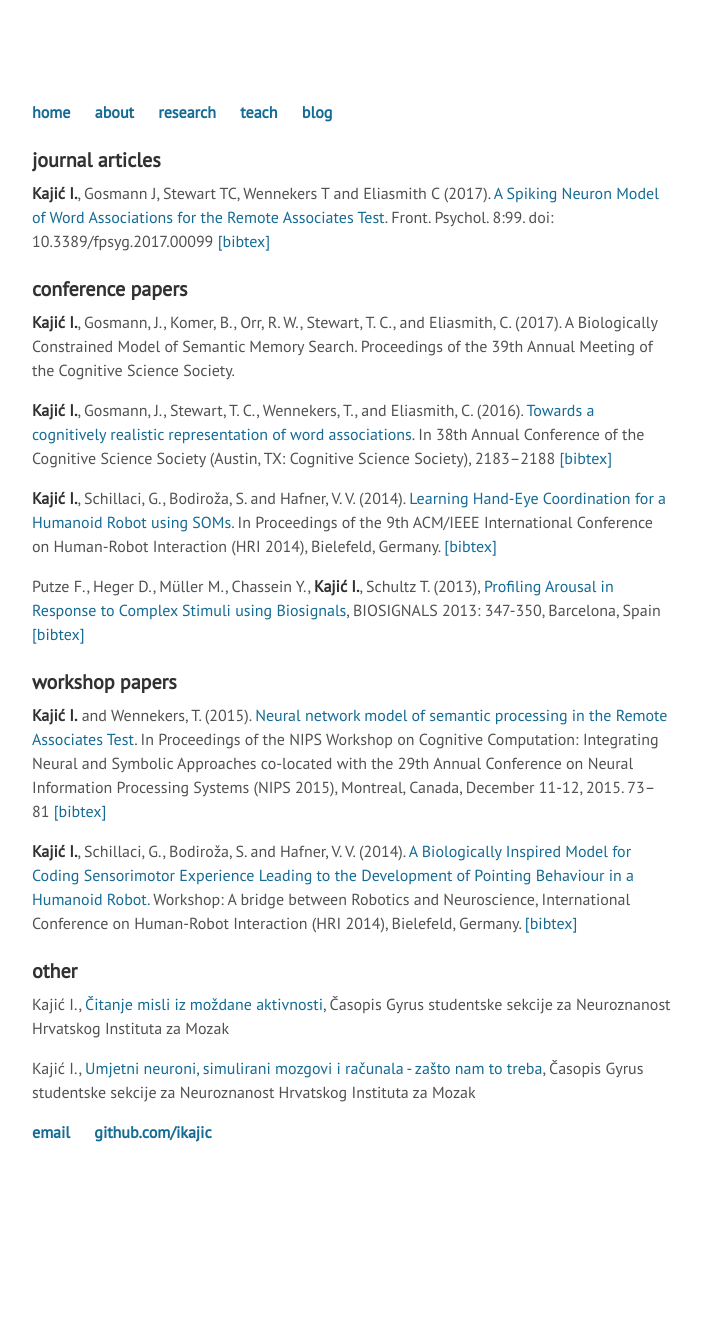
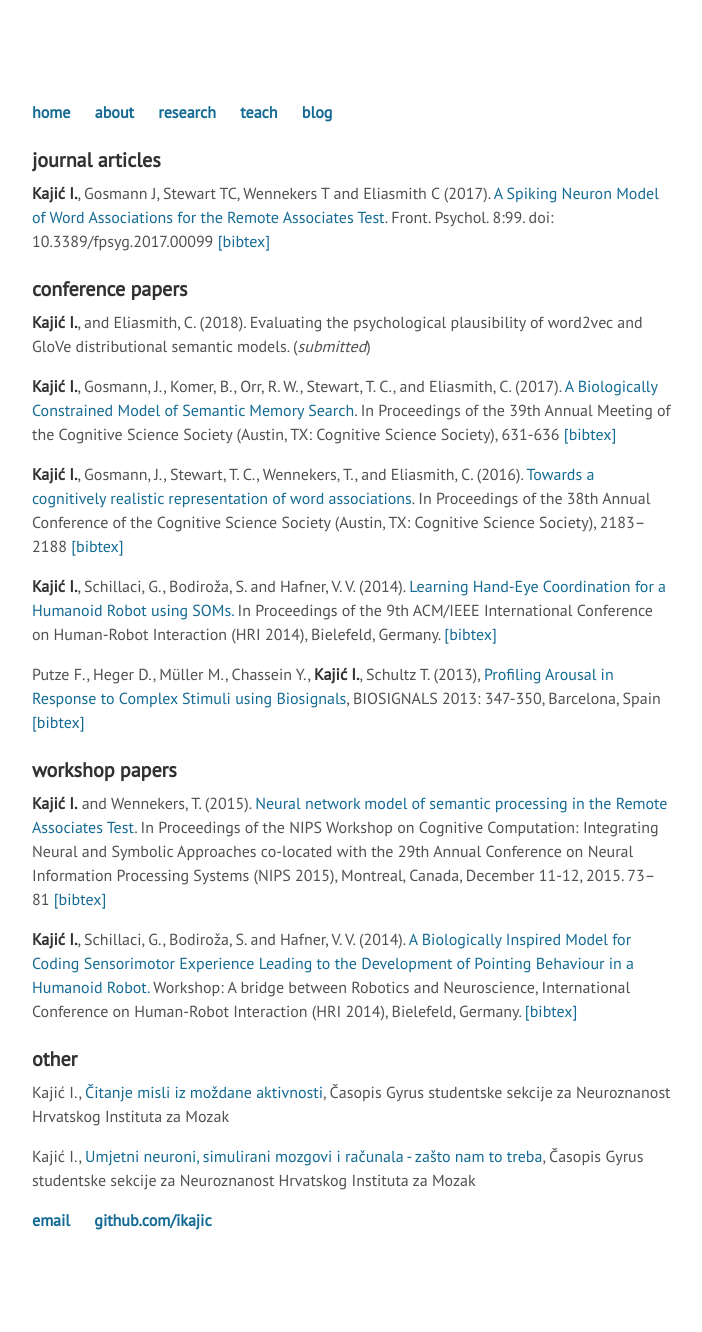
Before and after one commit to ikajic/ikajic.github.io, a Jekyll site: the page built from research.md, in a window 1280 px wide. Shown: the whole page, without its empty margins (288-990 px from the left). Built offline with Jekyll 4.4.1, drawn with Linux system fonts in a browser that asks for light colours; before the commit the page ends 1244 px from its top, so only the background shows below that.

```diff
--- a/research.md
+++ b/research.md
@@ -10,15 +10,22 @@ target="_blank">[bibtex]</a>
 
 
 ### conference papers
+**Kajić I.**, and Eliasmith, C. (2018). Evaluating the psychological plausibility
+of word2vec and GloVe distributional semantic models. (*submitted*)
 
 **Kajić I.**, Gosmann, J., Komer, B., Orr, R. W., Stewart, T. C., and
-Eliasmith, C. (2017). A Biologically Constrained Model of Semantic Memory
-Search. Proceedings of the 39th Annual Meeting of the Cognitive Science Society.
+Eliasmith, C. (2017). [A Biologically Constrained Model of Semantic Memory
+Search](https://mindmodeling.org/cogsci2017/papers/0127/paper0127.pdf). In
+Proceedings of the 39th Annual Meeting of the Cognitive Science Society
+(Austin, TX: Cognitive Science Society), 631-636 <a
+href="http://compneuro.uwaterloo.ca/publications/kajic2017a.html"
+target="_blank">[bibtex]</a>
+
+
 
 **Kajić I.**, Gosmann, J., Stewart, T. C., Wennekers, T., and Eliasmith, C.
 (2016). [Towards a cognitively realistic representation of word
-associations](http://mindmodeling.org/cogsci2016/papers/0379/paper0379.pdf). In
-38th Annual Conference of the Cognitive Science Society (Austin, TX: Cognitive
+associations](http://mindmodeling.org/cogsci2016/papers/0379/paper0379.pdf). In Proceedings of the 38th Annual Conference of the Cognitive Science Society (Austin, TX: Cognitive
 Science Society), 2183–2188 <a
 href="https://raw.githubusercontent.com/ikajic/ikajic.github.io/master/publications/kajic2016.bib"
 target="_blank">[bibtex]</a>
```
